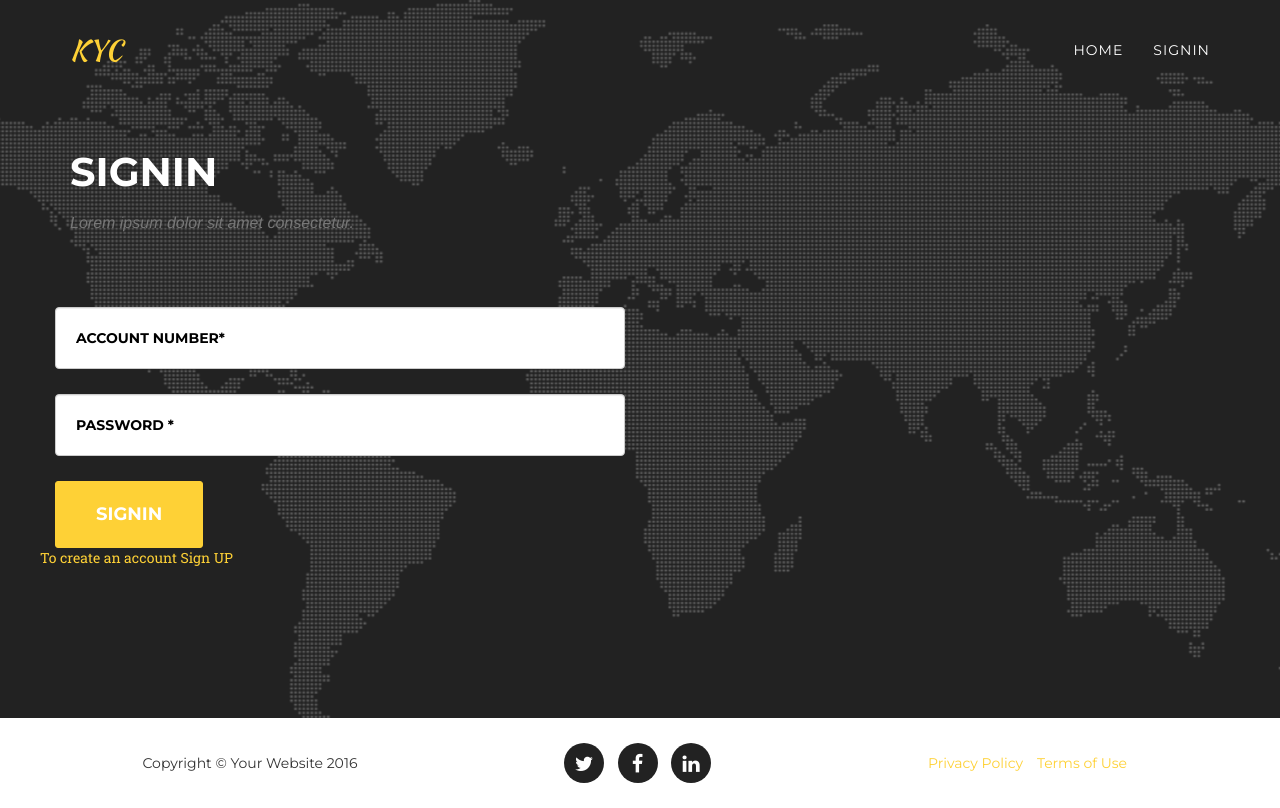
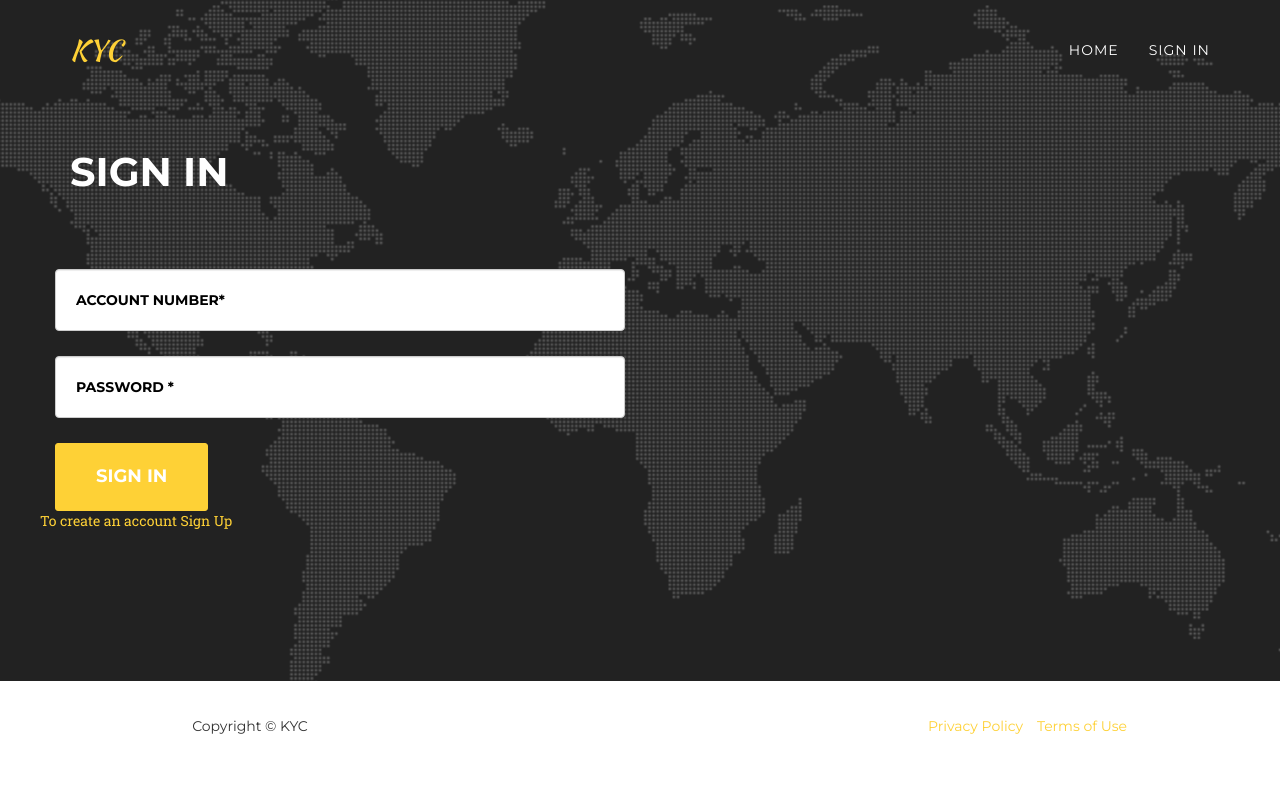
Before and after one commit to Aishwarya13V/KYC, a website: page KYC/SignIn.html in a window 1280 px wide. Drawn offline with nearby package versions, Linux system fonts and the light colour scheme; a web font is replaced by a local one.

Commit message:
Update SignIn.html

```diff
--- a/KYC/SignIn.html
+++ b/KYC/SignIn.html
@@ -32,9 +32,29 @@
         <script src="https://oss.maxcdn.com/libs/respond.js/1.4.2/respond.min.js" integrity="sha384-ZoaMbDF+4LeFxg6WdScQ9nnR1QC2MIRxA1O9KWEXQwns1G8UNyIEZIQidzb0T1fo" crossorigin="anonymous"></script>
     <![endif]-->
 
+
+
+	<!--<script type = "text/js">
+		function validate()
+		{
+		 var acc = document.getElementById('acc').value;
+		 var pass = document.getElementById('pass').value;
+		 if(acc.length > 16)
+		 {
+			alert ("Account Number should be max of 16 digits");
+			return false;
+		 }
+		 if(pass.length < 6)
+		 {
+			alert ("password should contain min of 6 characters");
+			return false;
+		 }
+		}
+	</script>-->
 </head>
 
 <body id="page-top" class="index">
+
 
     <!-- Navigation -->
     <nav id="mainNav" class="navbar navbar-default navbar-custom navbar-fixed-top">
@@ -58,7 +78,7 @@
                         <a class="page-scroll" href="index.html">Home</a>
                     </li>
                     <li>
-                        <a class="page-scroll" href="#about">SignIn</a>
+                        <a class="page-scroll" href="#about">Sign In</a>
                     </li>
 
                 </ul>
@@ -71,21 +91,21 @@
         <div class="container">
             <div class="row">
                 <div class="col-lg-12 ">
-                    <h2 class="section-heading">SignIn</h2>
-                    <h3 class="section-subheading text-muted">Lorem ipsum dolor sit amet consectetur.</h3>
+                    <h2 class="section-heading">Sign In</h2>
+                    <h3 class="section-subheading text-muted"></h3>
                 </div>
             </div>
             <div class="row">
                 <div >
-                    <form name="sentMessage" id="contactForm" class="form1" novalidate>
+                    <form name="sentMessage" id="signinForm"  >
                         <div class="row">
 						   <div class="col-md-6">
                                 <div class="form-group">
-                                    <input type="text" class="form-control" placeholder="Account Number*" id="acc" required data-validation-required-message="Please enter Account Number.">
+                                    <input type="text" class="form-control" placeholder="Account Number*" id="acc" required >
                                     <p class="help-block text-danger"></p>
                                 </div>
                                 <div class="form-group">
-                                    <input type="password" class="form-control" placeholder="Password *" id="pass" required data-validation-required-message="Please enter your password.">
+                                    <input type="password" class="form-control" placeholder="Password *" id="pass" required >
                                     <p class="help-block text-danger"></p>
                                 </div>
 
@@ -93,9 +113,9 @@
                             <div class="clearfix"></div>
                             <div class="col-lg-12">
                                 <div id="success"></div>
-                                <button type="submit" class="btn btn-xl">SignIn</button>
+                                <button type="submit" class="btn btn-xl" onclick = "return validate()" > Sign In</button>
                             </div>
-							<a href="SignUp.html">To create an account Sign UP</a>
+							<a href="SignUp.html">To create an account Sign Up</a>
                         </div>
 
                     </form>
@@ -107,17 +127,10 @@
         <div class="container">
             <div class="row">
                 <div class="col-md-4">
-                    <span class="copyright">Copyright &copy; Your Website 2016</span>
+                    <span class="copyright">Copyright &copy; KYC</span>
                 </div>
                 <div class="col-md-4">
-                    <ul class="list-inline social-buttons">
-                        <li><a href="#"><i class="fa fa-twitter"></i></a>
-                        </li>
-                        <li><a href="#"><i class="fa fa-facebook"></i></a>
-                        </li>
-                        <li><a href="#"><i class="fa fa-linkedin"></i></a>
-                        </li>
-                    </ul>
+
                 </div>
                 <div class="col-md-4">
                     <ul class="list-inline quicklinks">
```
